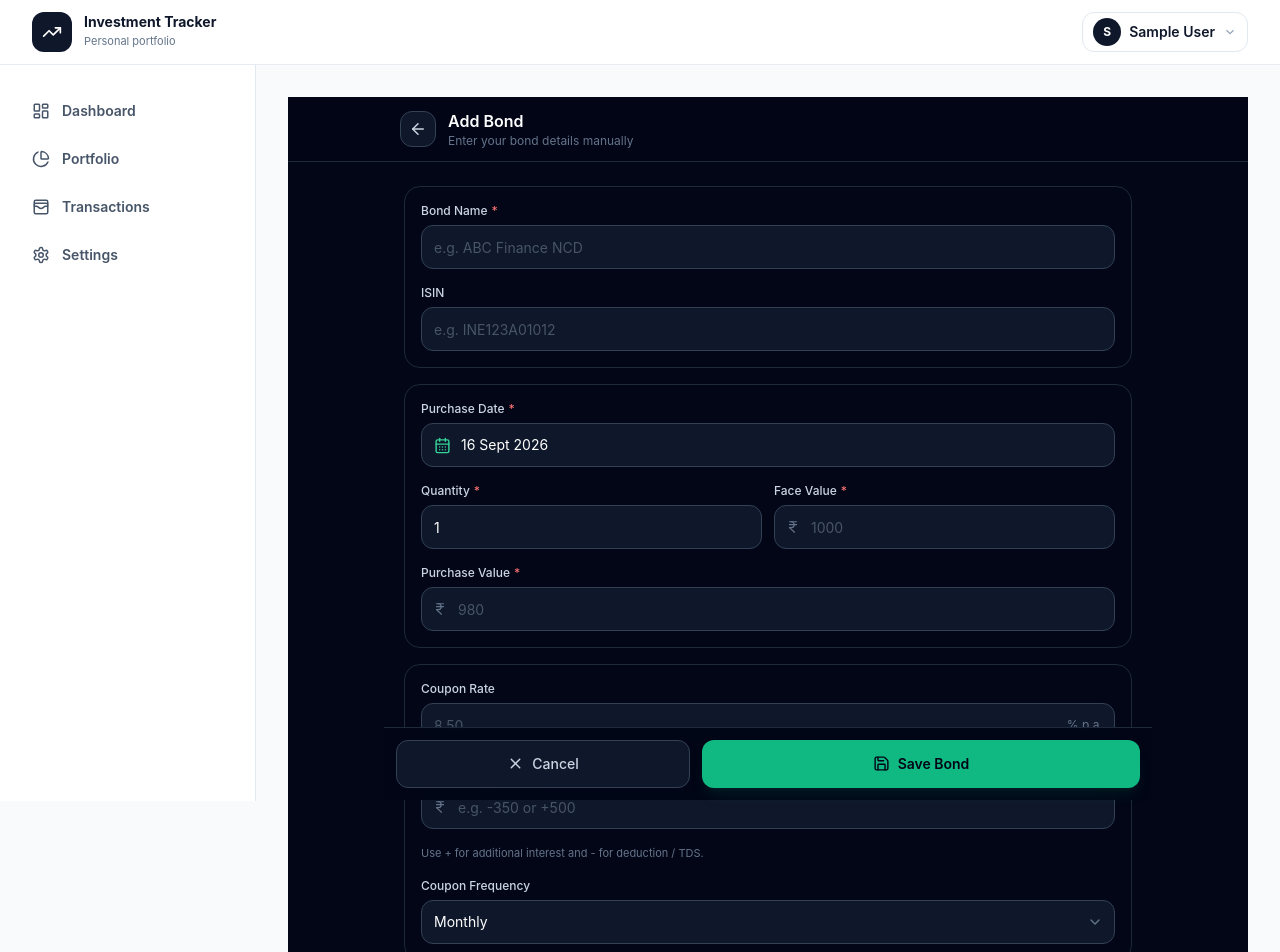
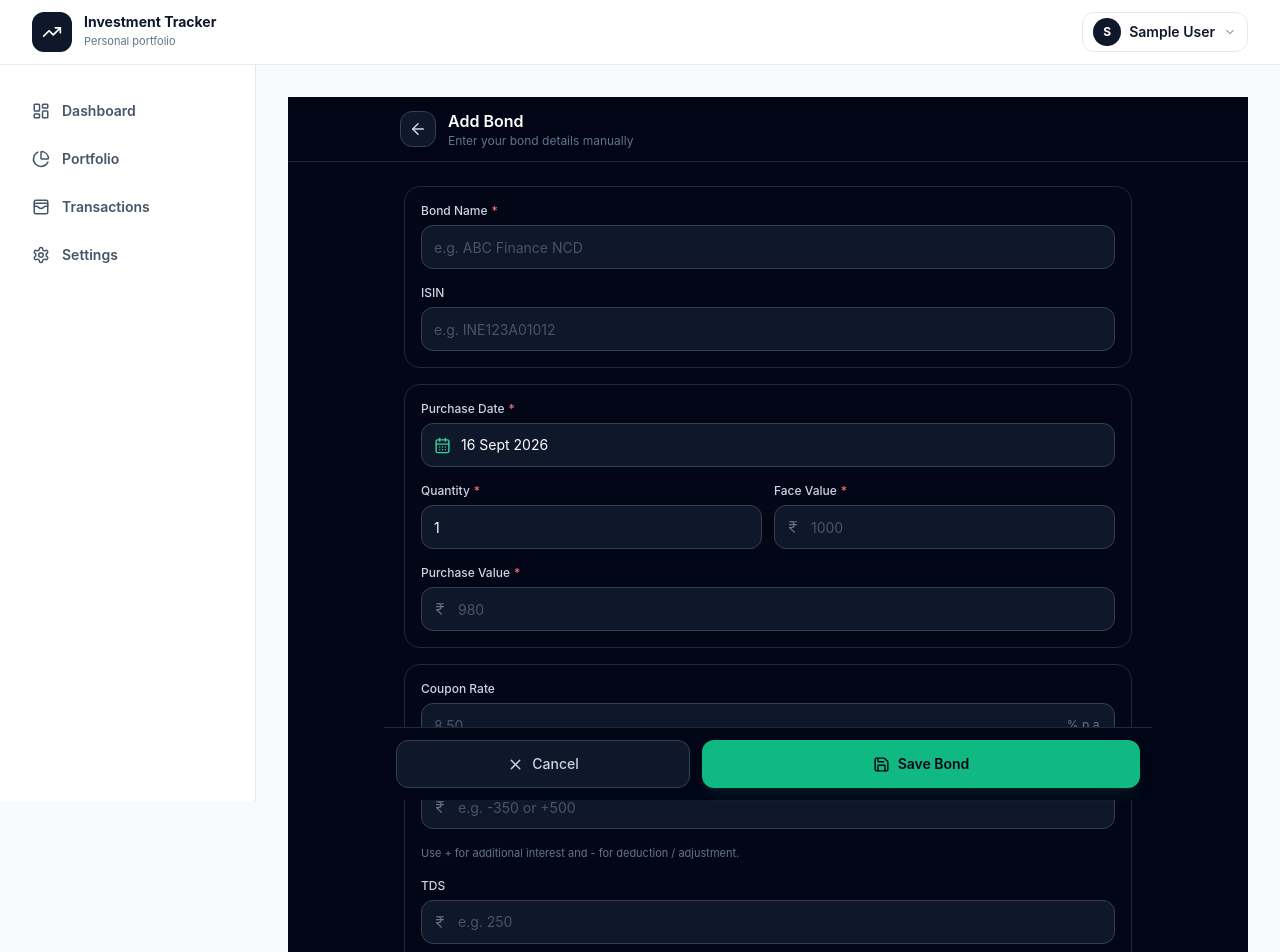
Before and after one commit to gouravpatel1611/investment-tracker, a React (Vite) app: page /bonds/add in a window 1280 px wide. Shown: the top 952 px of the page. Built offline with nearby package versions, Linux system fonts and the light colour scheme; no server answers; the database is empty; sample sign-in values are in the browser's storage.

Commit message:
tds calculation add

```diff
--- a/src/components/investments/bonds/BondForm.jsx
+++ b/src/components/investments/bonds/BondForm.jsx
@@ -1,3 +1,4 @@
+
 import { useRef, useState } from "react";
 import { useNavigate } from "react-router-dom";
 import {
@@ -442,6 +443,15 @@ function createInitialForm(bond) {
         ? String(bond.interestAdjustment)
         : "",
 
+    /* =========================================
+       TDS
+    ========================================= */
+
+    tds:
+      bond?.tds !== undefined
+        ? String(bond.tds)
+        : "",
+
     couponFrequency:
       bond?.couponFrequency ||
       "monthly",
@@ -709,6 +719,13 @@ function BondForm({
           form.interestAdjustment
         ) || 0,
 
+      /* =========================================
+         TDS
+      ========================================= */
+
+      tds:
+        Number(form.tds) || 0,
+
       principalRepayments:
         repayments,
     };
@@ -937,7 +954,31 @@ function BondForm({
 
           <p className="-mt-2 text-[11px] text-slate-500">
             Use + for additional interest
-            and - for deduction / TDS.
+            and - for deduction / adjustment.
+          </p>
+
+          {/* TDS */}
+
+          <InputField
+            label="TDS"
+            value={form.tds}
+            onChange={(value) =>
+              updateField(
+                "tds",
+                value
+              )
+            }
+            type="number"
+            placeholder="e.g. 250"
+            prefix={
+              <IndianRupee
+                size={14}
+              />
+            }
+          />
+
+          <p className="-mt-2 text-[11px] text-slate-500">
+            TDS will be deducted from Interest Received only.
           </p>
 
           <SelectField
--- a/src/services/firebase/bondService.js
+++ b/src/services/firebase/bondService.js
@@ -1,3 +1,4 @@
+
 import {
   addDoc,
   collection,
@@ -69,6 +70,23 @@ function normalizeBondData(bond = {}) {
         bond.interestAdjustment
       ) || 0,
 
+    /*
+      TDS:
+
+      TDS is stored separately.
+
+      It will NOT reduce Total Interest.
+
+      It will be deducted only from
+      Interest Received during calculation.
+
+      Old bonds without TDS
+      will automatically get 0.
+    */
+
+    tds:
+      Number(bond.tds) || 0,
+
     principalRepayments:
       Array.isArray(
         bond.principalRepayments
@@ -76,7 +94,8 @@ function normalizeBondData(bond = {}) {
         ? bond.principalRepayments.map(
             (item) => ({
               id:
-                item.id || crypto.randomUUID(),
+                item.id ||
+                crypto.randomUUID(),
 
               date:
                 item.date || "",
@@ -202,8 +221,12 @@ export async function getBonds() {
       await getDocs(q);
 
     return snapshot.docs.map(
-      (item) => ({
-        ...item.data(),
+      (item) => {
+        const data =
+          item.data();
+
+        return {
+          ...data,
 
           /*
             Old bonds may not have
@@ -212,12 +235,22 @@ export async function getBonds() {
 
           interestAdjustment:
             Number(
-            item.data()
-              .interestAdjustment
+              data.interestAdjustment
             ) || 0,
 
+          /*
+            Old bonds may not have TDS.
+
+            If TDS is missing from
+            Firebase, treat it as 0.
+          */
+
+          tds:
+            Number(data.tds) || 0,
+
           id: item.id,
-      })
+        };
+      }
     );
   } catch (error) {
     console.error(
--- a/src/utils/bondCalculations.js
+++ b/src/utils/bondCalculations.js
@@ -101,10 +101,35 @@ export function calculateBondFinancialSummary(
   -------------------------------- */
 
   const interestAdjustment =
-    Number(bond.interestAdjustment) || 0;
+    Number(
+      bond.interestAdjustment
+    ) || 0;
+
+  /* --------------------------------
+     TDS
+
+     TDS is stored separately.
+
+     TDS does NOT reduce Total Interest.
+
+     TDS is deducted only from
+     Interest Received.
+
+     Old bonds without TDS
+     are treated as 0.
+  -------------------------------- */
+
+  const tds =
+    Number(bond.tds) || 0;
 
   /* --------------------------------
      TOTAL INTEREST
+
+     TDS is NOT deducted here.
+
+     Total Interest =
+     Calculated Interest
+     + Interest Adjustment
   -------------------------------- */
 
   const totalInterest =
@@ -113,6 +138,13 @@ export function calculateBondFinancialSummary(
 
   /* --------------------------------
      INTEREST RECEIVED
+
+     Existing received interest
+     + existing adjustment
+     - TDS
+
+     TDS affects only the amount
+     actually received.
   -------------------------------- */
 
   const calculatedInterestReceived =
@@ -125,17 +157,25 @@ export function calculateBondFinancialSummary(
 
   const interestReceived =
     calculatedInterestReceived +
-    interestAdjustment;
+    interestAdjustment -
+    tds;
 
   /* --------------------------------
      INTEREST REMAINING
 
-     Total Interest - Received Interest
+     Total Interest
+     - Interest Received
+     + TDS
+
+     TDS is not actually received,
+     therefore it remains part of
+     the outstanding interest.
   -------------------------------- */
 
   const interestRemaining =
     totalInterest -
-    interestReceived;
+    interestReceived +
+    tds;
 
   /* --------------------------------
      PRINCIPAL REPAYMENTS
@@ -308,7 +348,7 @@ export function calculateTotalBondFinancialSummary(
 
     principalRemaining:
       Number(
-        total.principalRemaining.toFixed(2)
+       total.principalRemaining.toFixed(2)
       ),
 
     interestRemaining:
```
Lines whose indentation alone changed are shown as unchanged.
